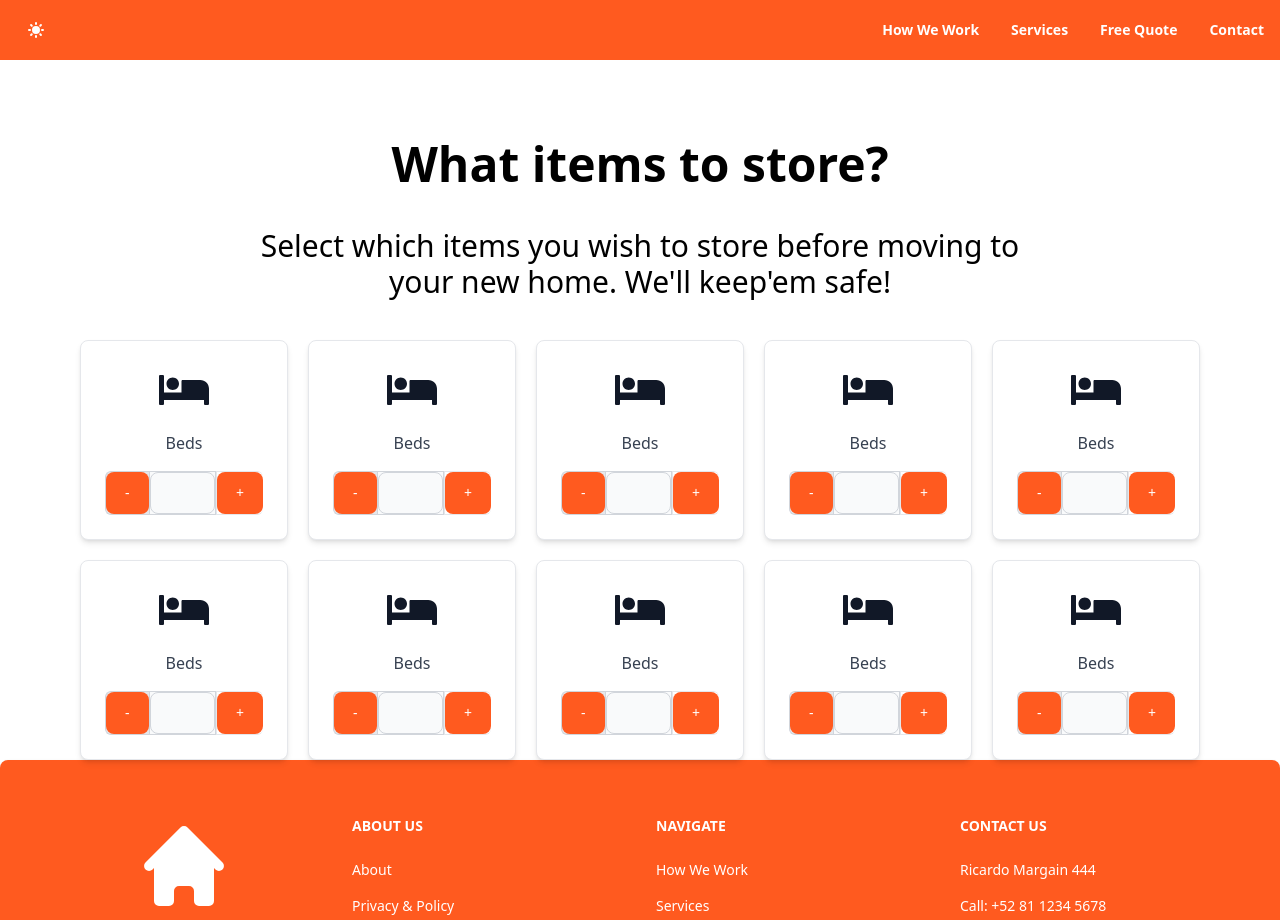
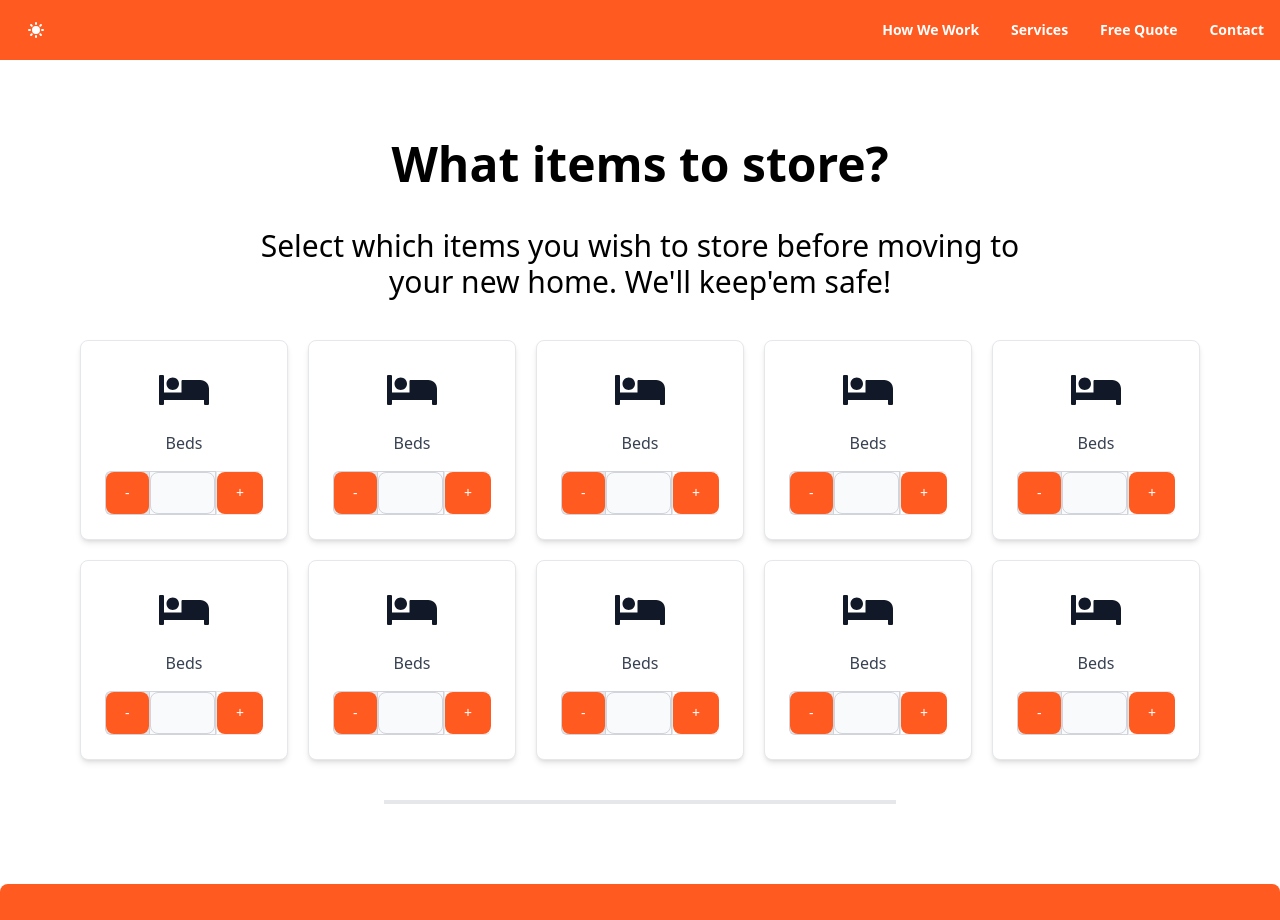
Before and after one commit to AngelLoredoAlvarez/proficent_junior_developer_challenge_1.1, a Next.js app: page / in a window 1280 px wide. Shown: the top 920 px of the page. Built offline with nearby package versions, Linux system fonts and the light colour scheme.

Commit message:
Added the <div /> component hat will contain the <SummaryComponent />

```diff
--- a/pages/index.tsx
+++ b/pages/index.tsx
@@ -32,6 +32,7 @@ function IndexPage() {
           <ItemComponent />
           <ItemComponent />
         </div>
+        <div className="border-2 flex justify-center mx-96 mb-20" />
       </div>
       <FooterComponent />
     </React.Fragment>
```
